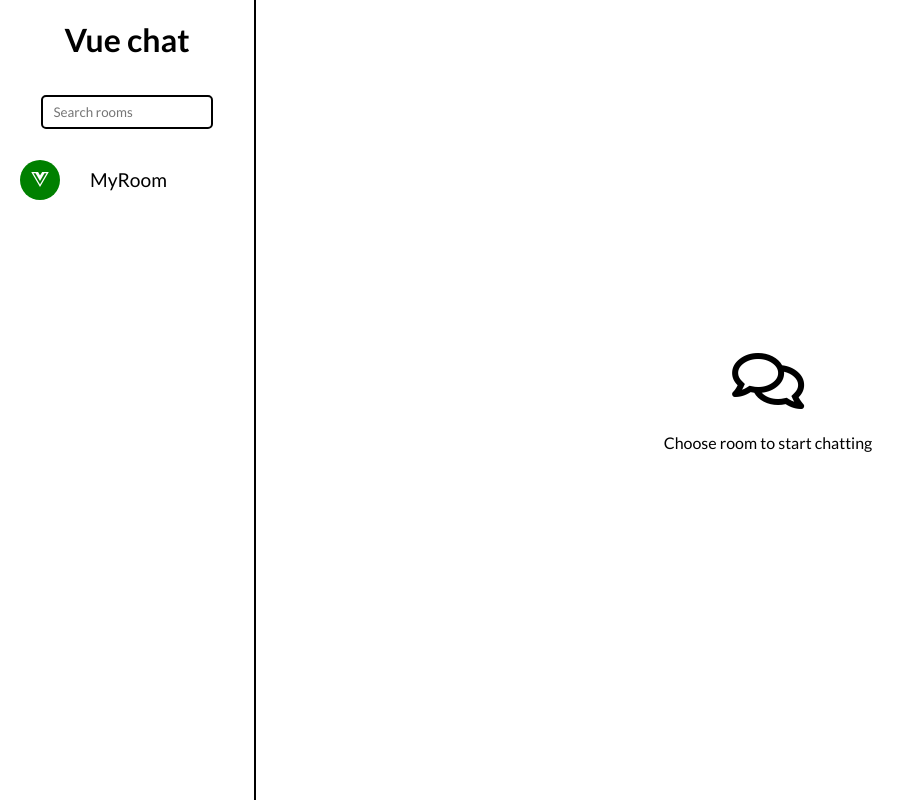
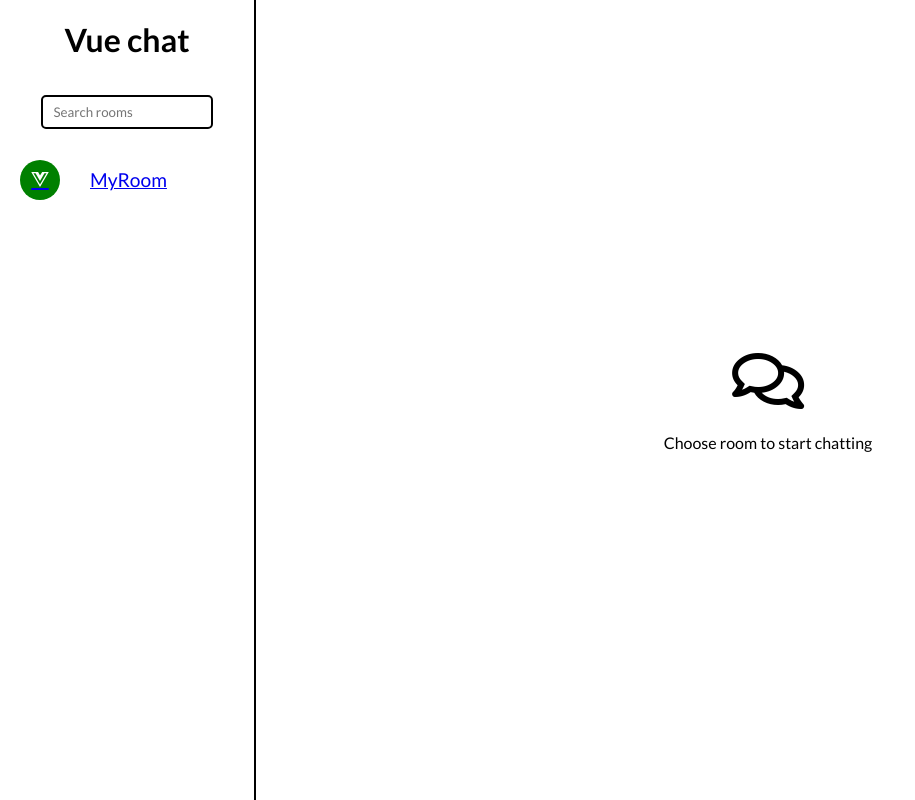
Before and after one commit to Jeboczek/Vue-Chat, a Vue app: page / in a window 1280 px wide. Shown: the whole page, without its empty margins (0-915 px from the left). Built offline with nearby package versions, Linux system fonts and the light colour scheme.

Commit message:
Add RoomContent to router and show RoomHeader in RoomContent

```diff
--- /dev/null
+++ b/src/components/RoomContent/RoomHeader.vue
@@ -0,0 +1,28 @@
+<template>
+    <div class="room-header">
+
+    </div>
+</template>
+
+<script>
+export default {
+    name: "RoomHeader",
+    props: {
+        room: {
+            type: Object,
+            required: true,
+        }
+    },
+}
+</script>
+
+<style lang="scss" scoped>
+    div.room-header{
+        height: 50px;
+        width: 100%;
+
+        border-bottom-style: solid;
+        border-bottom-color: dark;
+        border-bottom-width: 2px;
+    }
+</style>
--- /dev/null
+++ b/src/components/RoomIcon.vue
@@ -0,0 +1,43 @@
+<template>
+  <div :style="getIconStyle" class="room-icon">
+    <i :class="icon"></i>
+  </div>
+</template>
+
+<script>
+export default {
+  name: "RoomIcon",
+  props: {
+    icon: {
+      type: String,
+      required: true,
+    },
+    color: {
+      type: String,
+      required: true,
+    },
+  },
+  computed: {
+    getIconStyle() {
+      return { "background-color": this.color };
+    },
+  },
+};
+</script>
+
+<style lang="scss" scoped>
+div.room-icon {
+  width: 40px;
+  height: 40px;
+  background-color: var(--icon-color) !important;
+  display: flex;
+  align-items: center;
+  justify-content: center;
+  border-radius: 100px;
+
+  i {
+    font-size: 20px !important;
+    color: white;
+  }
+}
+</style>
--- a/src/components/RoomNav/RoomLink.vue
+++ b/src/components/RoomNav/RoomLink.vue
@@ -1,10 +1,10 @@
 <template>
+  <router-link :to="{name: 'RoomContent', params: {roomName: 'room'}}">
     <li :style="getLiStyle">
-        <div class="room-icon">
-            <i :class="room['icon']"></i>
-        </div>
+      <RoomIcon :icon="room['icon']" :color="room['color']" />
       {{ room["name"] }}
     </li>
+  </router-link>
 </template>
 
 <script>
@@ -14,38 +14,25 @@ export default {
     room: Object,
   },
   computed: {
-        getLiStyle(){
+    getLiStyle() {
       return {
-                "--icon-color": this.room["color"]
-            }
-        }
-    }
-}
+        "--icon-color": this.room["color"],
+      };
+    },
+  },
+  components: {
+    RoomIcon: require("@/components/RoomIcon").default,
+  },
+};
 </script>
 
 <style lang="scss" scoped>
-    li{
+li {
   cursor: pointer;
   gap: 30px;
   display: flex;
   align-items: center;
 
   font-size: 1.2em;
-
-        div.room-icon{
-            width: 40px;
-            height: 40px;
-            background-color: var(--icon-color) !important;
-            display: flex;
-            align-items: center;
-            justify-content: center;
-            border-radius: 100px;
-
-            i{
-                font-size: 20px !important;
-                color: white;
 }
-        }
-    }
-
 </style>
--- a/src/router/index.js
+++ b/src/router/index.js
@@ -5,6 +5,13 @@ const routes = [
     name: "RoomNotSelected",
     path: "/",
     component: require("@/views/RoomNotSelected").default
+  },
+  {
+    name: "RoomContent",
+    // TODO: Change roomName to roomId based on Firebase id
+    path: "/room/:roomName",
+    props: true,
+    component: require("@/views/RoomContent").default
   }
 ]
 
--- a/src/views/RoomContent.vue
+++ b/src/views/RoomContent.vue
@@ -0,0 +1,29 @@
+<template>
+  <RoomHeader :room="room" />
+  <RoomMessages />
+</template>
+
+<script>
+export default {
+  name: "RoomContent",
+  data() {
+    return {
+      roomName: "Example room",
+      icon: "fab fa-vuejs",
+      color: "green",
+    };
+  },
+  computed: {
+      room() {
+          return {
+              "roomName": this.roomName,
+              "icon": this.icon,
+              "color": this.color
+          }
+      }
+  },
+  components: {
+      "RoomHeader": require("@/components/RoomContent/RoomHeader").default
+  }
+};
+</script>
```
Also changed, not shown: src/components/RoomContent/RoomMessages.vue (added). Lines whose indentation alone changed are shown as unchanged.
